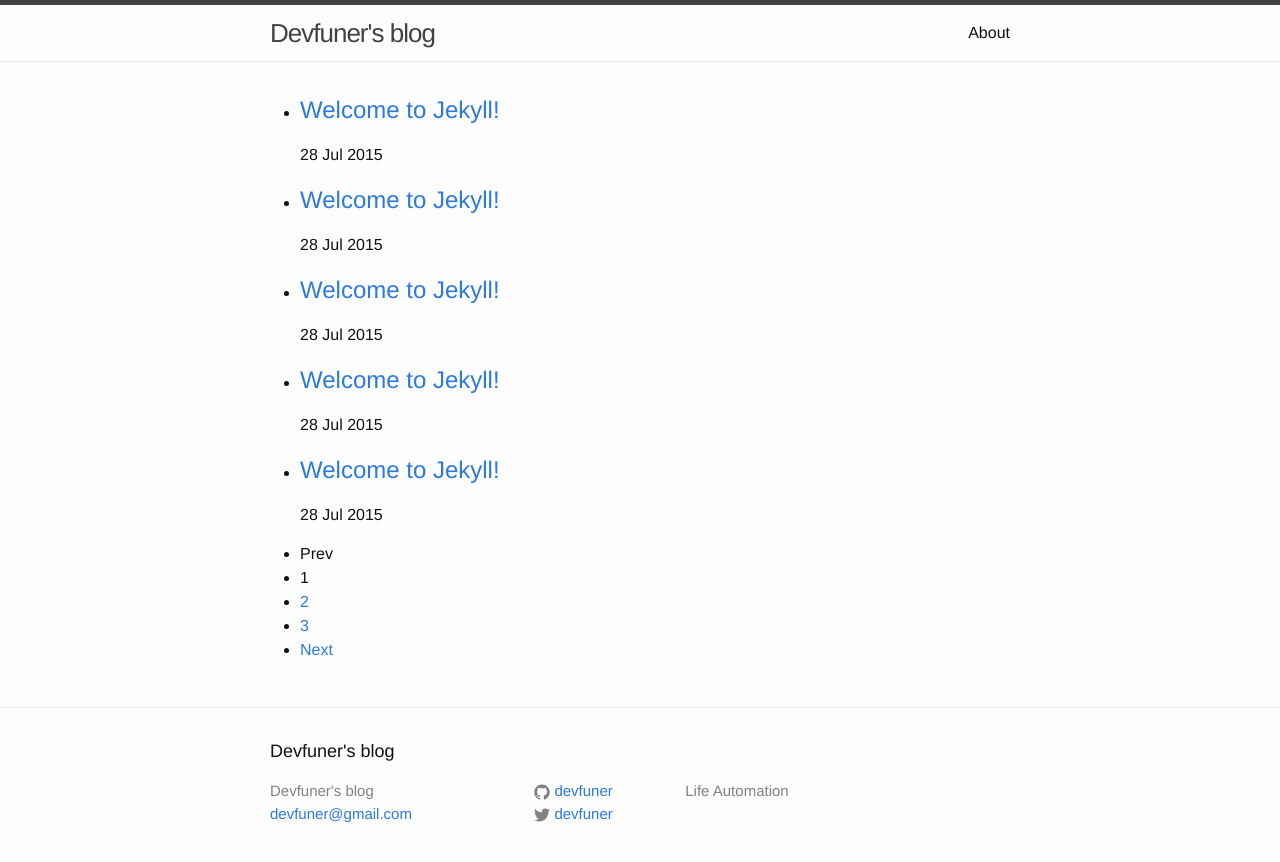
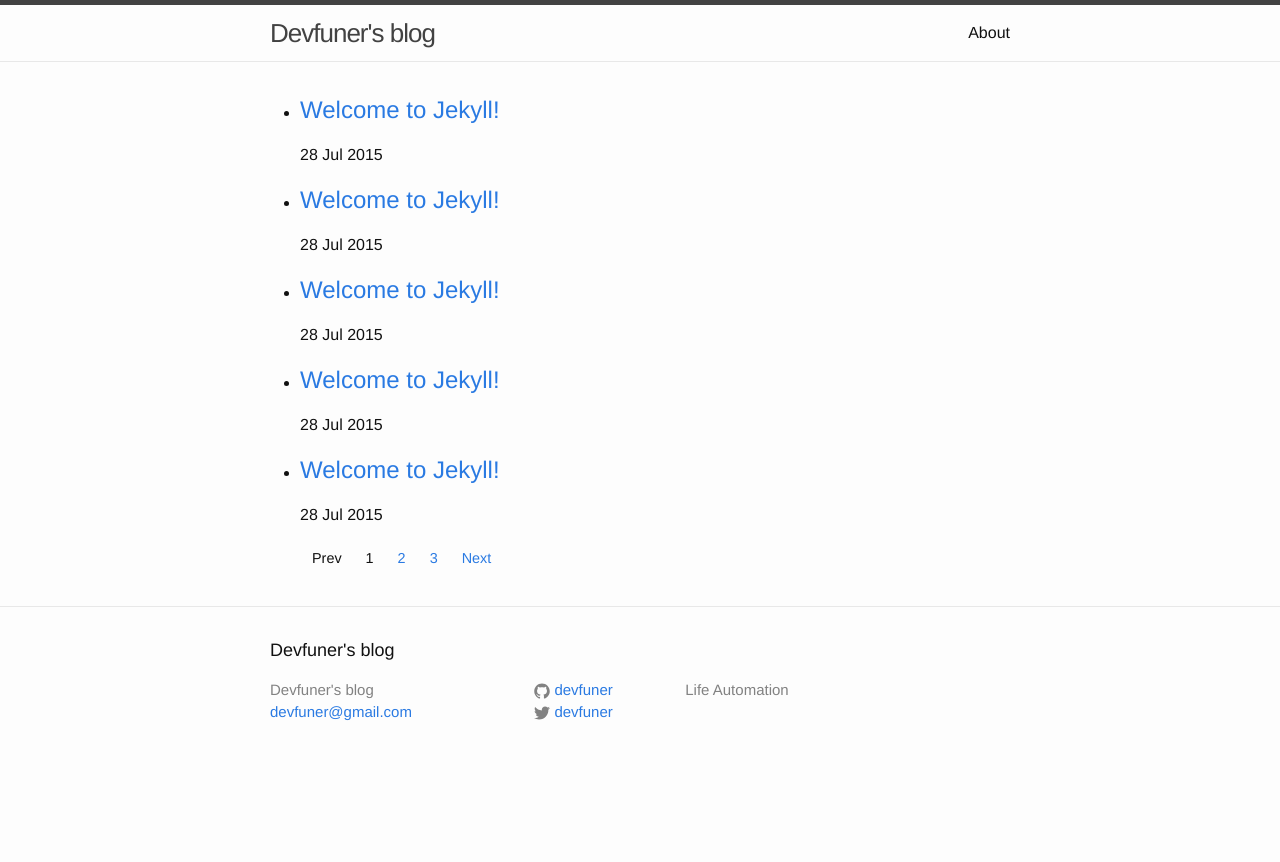
Before and after one commit to devfuner/devfuner.github.com, a Jekyll site: the page built from index.html, in a window 1280 px wide. Shown: the top 862 px of the page. Built offline with Jekyll 4.4.1, drawn with Linux system fonts in a browser that asks for light colours; Markdown is read by kramdown in place of the engine named in the settings; the list of posts is cut into pages by our own code.

Commit message:
test commit

```diff
--- a/css/main.scss
+++ b/css/main.scss
@@ -50,3 +50,14 @@ $on-laptop:        800px;
         "layout",
         "syntax-highlighting"
 ;
+
+.pagination {
+    list-style-type: none;
+    font-size: 0.9em;
+    padding-left: 0;
+    li {
+        position: relative;
+        float: left;
+        padding: 6px 12px;
+    }
+}
```
